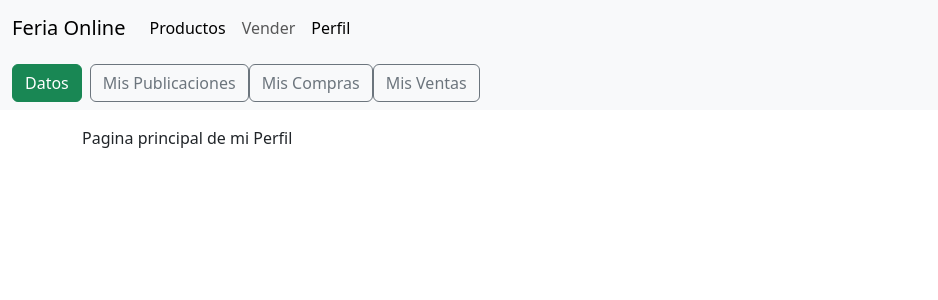
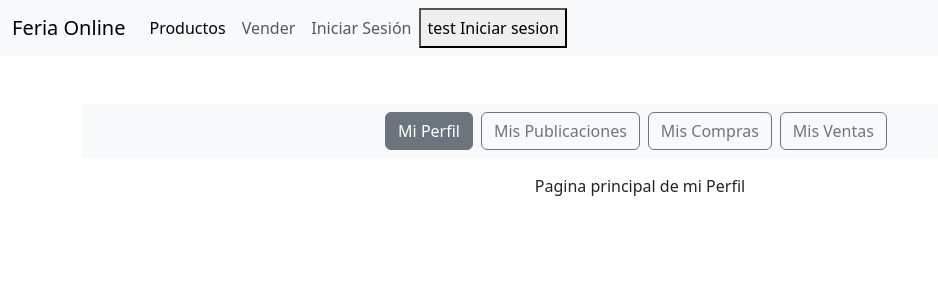
Before and after one commit to SantiagoLamot/FeriaOnline, a React (Vite) app in the folder feriaonline-frontend/: page /perfil/descripcion in a window 1280 px wide. Shown: the top 300 px of the page, without its empty margins (0-938 px from the left). Built offline with nearby package versions, Linux system fonts and the light colour scheme.

Commit message:
Pagina Inicio de sesion y registro
Se creo test para simular el inicio y cierre de sesion con el fin de verificar el front

```diff
--- a/feriaonline-frontend/src/FeriaOnline.jsx
+++ b/feriaonline-frontend/src/FeriaOnline.jsx
@@ -7,6 +7,8 @@ import { MisPublicacionesPage } from "./pages/PerfilPages/MisPublicacionesPage"
 import { MisVentasPage } from "./pages/PerfilPages/MisVentasPage"
 import { ProductosPage } from "./pages/ProductosPage"
 import { VenderPage } from "./pages/VenderPage"
+import { LoginPage } from "./pages/loginRegistroPages/LoginPage"
+import { RegistroPage } from "./pages/loginRegistroPages/RegistroPage"
 
 export const FeriaOnline = () => {
   return (
@@ -23,6 +25,8 @@ export const FeriaOnline = () => {
             <Route path="misVentas" element={<MisVentasPage />} />
             <Route path="" element={<Navigate to="descripcion" />} />
         </Route>
+        <Route path="/login" element={<LoginPage/>}></Route>
+        <Route path="/registro" element={<RegistroPage/>}></Route>
         <Route path="/*" element={<Navigate to='/'></Navigate>}></Route>
       </Routes>
     </>
--- a/feriaonline-frontend/src/components/generales/NavBar.jsx
+++ b/feriaonline-frontend/src/components/generales/NavBar.jsx
@@ -1,6 +1,22 @@
-import { NavLink } from "react-router-dom"
+import { useState } from "react";
+import { NavLink } from "react-router-dom";
 
 export const NavBar = () => {
+
+    // Estado para simular si hay un usuario registrado
+    const [isLoggedIn, setIsLoggedIn] = useState(false);
+
+    // Función para simular el inicio de sesión
+    const handleLogin = () => {
+        setIsLoggedIn(true);
+    };
+
+    // Función para simular el cierre de sesión
+    const handleLogout = () => {
+        setIsLoggedIn(false);
+    };
+
+
     return (
         <nav className="navbar navbar-expand-lg bg-body-tertiary">
             <div className="container-fluid">
@@ -16,8 +32,19 @@ export const NavBar = () => {
                         <li className="nav-item">
                             <NavLink to='/vender' className="nav-link" href="#">Vender</NavLink>
                         </li>
+                        {/* Renderizado condicional */}
+                        {isLoggedIn ? (
+                            <>
+                                <NavLink to='/perfil' className="nav-link" href="#">Perfil</NavLink>
+                                <button onClick={handleLogout}>Cerrar Sesión</button>
+                            </>
+                        ) : (
+                            <>
+                            <NavLink to='/login' className="nav-link" href="#">Iniciar Sesión</NavLink>
+                            <button onClick={handleLogin}>test Iniciar sesion</button>
+                            </>
+                        )}
                         <li className="nav-item">
-                            <NavLink to='/perfil' className="nav-link" href="#">Perfil</NavLink>
                         </li>
                     </ul>
                 </div>
--- /dev/null
+++ b/feriaonline-frontend/src/components/loginRegistro/InputUserPass.jsx
@@ -0,0 +1,20 @@
+import { NavLink } from "react-router-dom"
+
+export const InputUserPass = () => {
+    return (
+        <div className="container mt-4 text-center">
+            <form>
+                <div className="mb-3">
+                    <label for="exampleInputEmail1" className="form-label">Usuario</label>
+                    <input type="email" className="form-control" id="exampleInputEmail1" aria-describedby="emailHelp" />
+                </div>
+                <div className="mb-3">
+                    <label for="exampleInputPassword1" className="form-label">Contraseña</label>
+                    <input type="password" className="form-control" id="exampleInputPassword1" />
+                </div>
+                <button type="submit" className="btn btn-primary">Ingresar</button>
+            </form>
+            <NavLink to='/registro' class="btn btn-secondary" href="#" role="button">Registrarse</NavLink>
+        </div>
+    )
+}
--- a/feriaonline-frontend/src/pages/PerfilPage.jsx
+++ b/feriaonline-frontend/src/pages/PerfilPage.jsx
@@ -2,13 +2,16 @@ import { NavLink, Outlet } from "react-router-dom"
 
 export const PerfilPage = () => {
     return (
-        <div>
+        <div className="container mt-5 text-center" >
             <nav className="navbar navbar-light bg-light">
                 <form className="container-fluid justify-content-start">
-                    <NavLink to="/perfil/descripcion" className="btn btn-outline-success me-2">Datos</NavLink>
-                    <NavLink to="/perfil/misPublicaciones" className="btn btn-outline-secondary">Mis Publicaciones</NavLink>
-                    <NavLink to="/perfil/misCompras" className="btn btn-outline-secondary">Mis Compras</NavLink>
-                    <NavLink to="/perfil/misVentas" className="btn btn-outline-secondary">Mis Ventas</NavLink>
+                    <div className="d-flex justify-content-center w-100">
+
+                    <NavLink to="/perfil/descripcion" className="btn btn-outline-secondary me-2">Mi Perfil</NavLink>
+                    <NavLink to="/perfil/misPublicaciones" className="btn btn-outline-secondary me-2">Mis Publicaciones</NavLink>
+                    <NavLink to="/perfil/misCompras" className="btn btn-outline-secondary me-2">Mis Compras</NavLink>
+                    <NavLink to="/perfil/misVentas" className="btn btn-outline-secondary me-2">Mis Ventas</NavLink>
+                    </div>
                 </form>
             </nav>
             <div className="container mt-3">
--- a/feriaonline-frontend/src/pages/ProductosPage.jsx
+++ b/feriaonline-frontend/src/pages/ProductosPage.jsx
@@ -7,7 +7,7 @@ export const ProductosPage = () => {
             <h1>Productos</h1>
             <hr />
             <Ordenar></Ordenar>
-            <div className="row">
+            <div className="row d-flex justify-content-center">
                 <Card/>
                 <Card/>
                 <Card/>
--- a/feriaonline-frontend/src/pages/VenderPage.jsx
+++ b/feriaonline-frontend/src/pages/VenderPage.jsx
@@ -1,5 +1,5 @@
 export const VenderPage = () => {
     return (
-        <div>Pagina Vender</div>
+        <div className="container mt-4 text-center" >Pagina Vender</div>
     )
 }
--- /dev/null
+++ b/feriaonline-frontend/src/pages/loginRegistroPages/LoginPage.jsx
@@ -0,0 +1,7 @@
+import { InputUserPass } from "../../components/loginRegistro/InputUserPass"
+
+export const LoginPage = () => {
+  return (
+    <InputUserPass></InputUserPass>
+  )
+}
--- /dev/null
+++ b/feriaonline-frontend/src/pages/loginRegistroPages/RegistroPage.jsx
@@ -0,0 +1,5 @@
+export const RegistroPage = () => {
+    return (
+        <div>Pagina de registro</div>
+    )
+}
```
